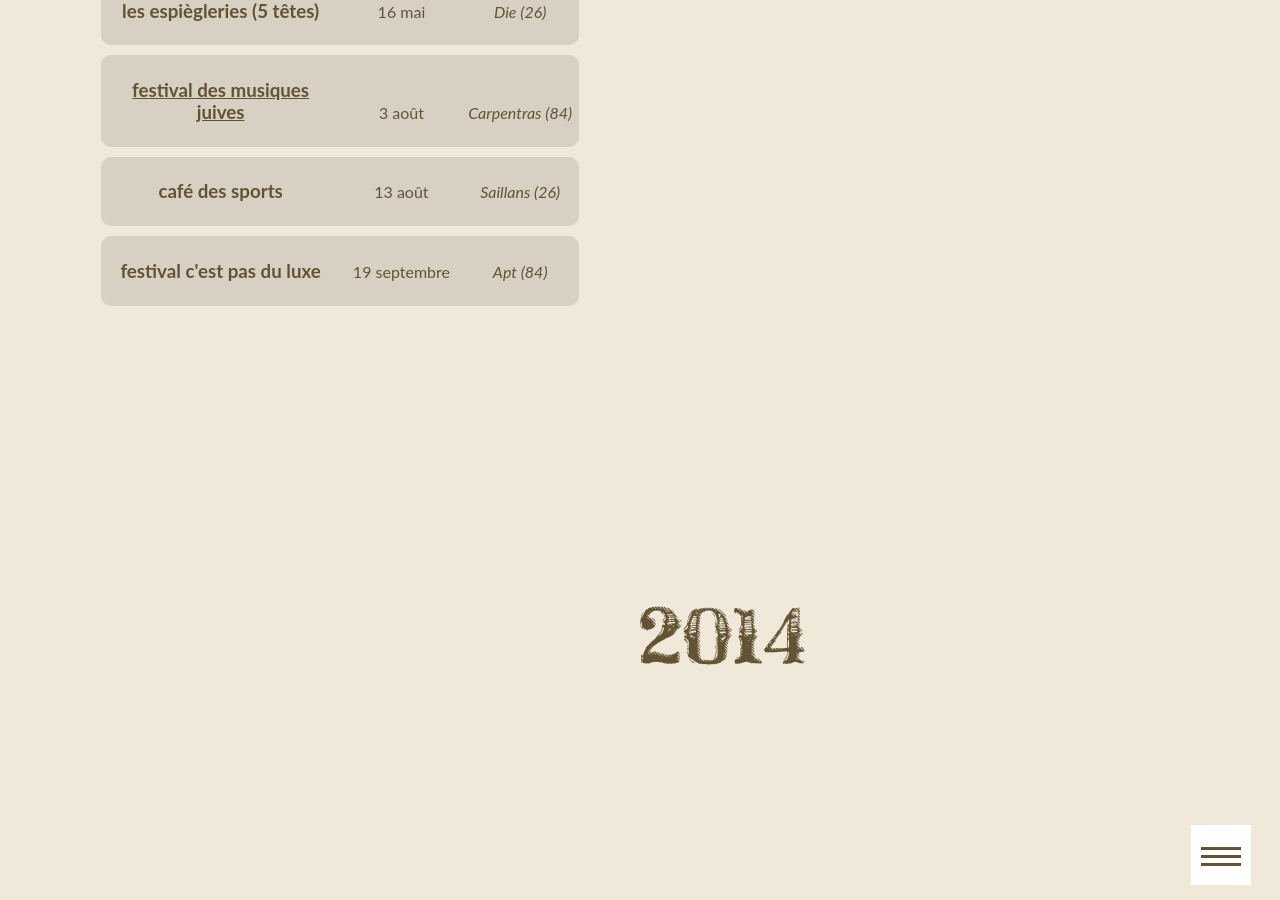
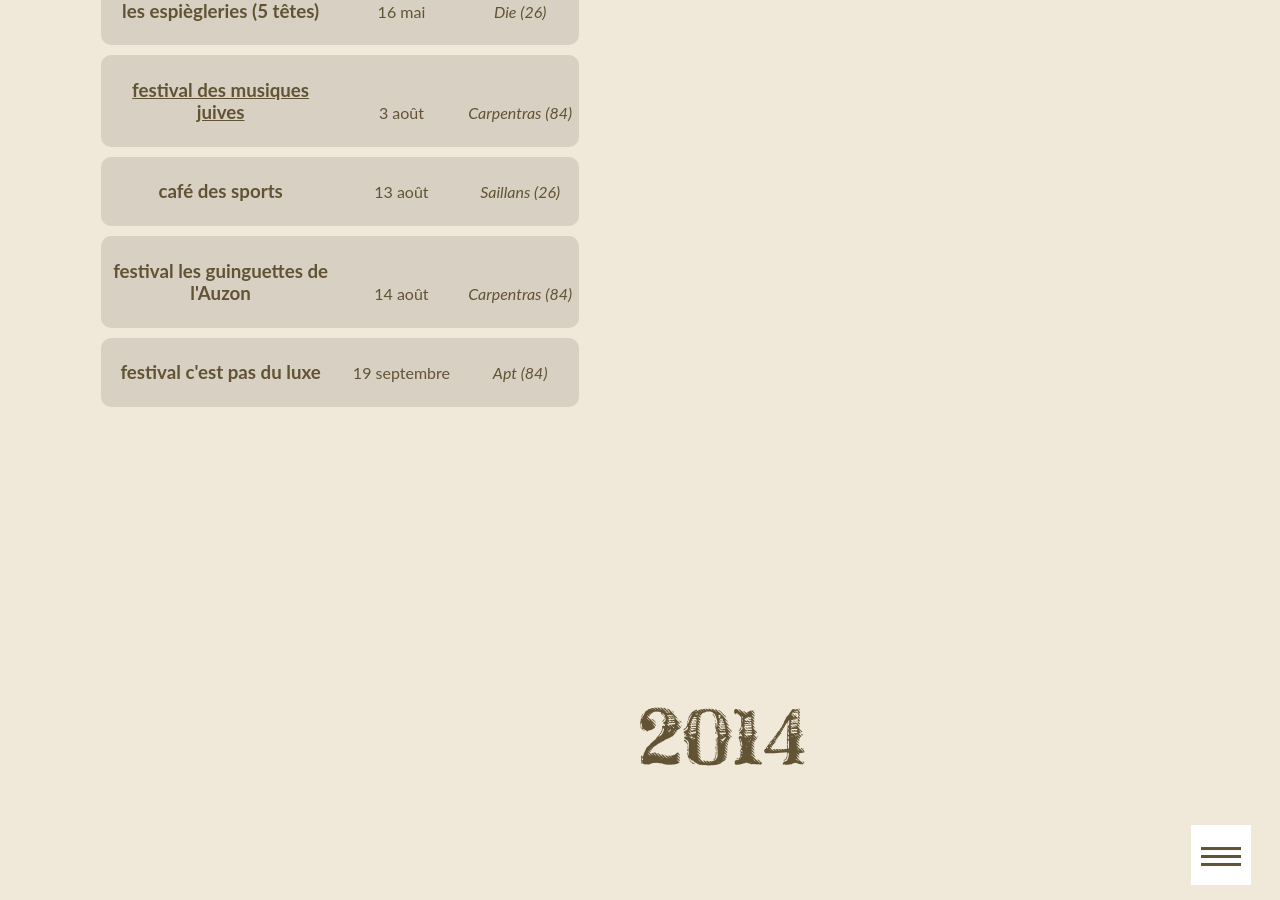
Before and after one commit to ftmftrs/ftmftrs.github.io, a Jekyll site: the page built from concert/index.html, in a window 1280 px wide and 900 px high, scrolled down 1544 px. Built offline with Jekyll 4.4.1, drawn with Linux system fonts in a browser that asks for light colours; Markdown is read by kramdown in place of the engine named in the settings; comment, search, counter and statistics services are not loaded.

Commit message:
Update concerts.yml

```diff
--- a/_data/concerts.yml
+++ b/_data/concerts.yml
@@ -41,6 +41,10 @@
   date: 13 août
   address: Saillans (26)
 
+- title: festival les guinguettes de l'Auzon
+  date: 14 août
+  address: Carpentras (84)
+
 - title: festival c'est pas du luxe
   date: 19 septembre
   address: Apt (84)
```
